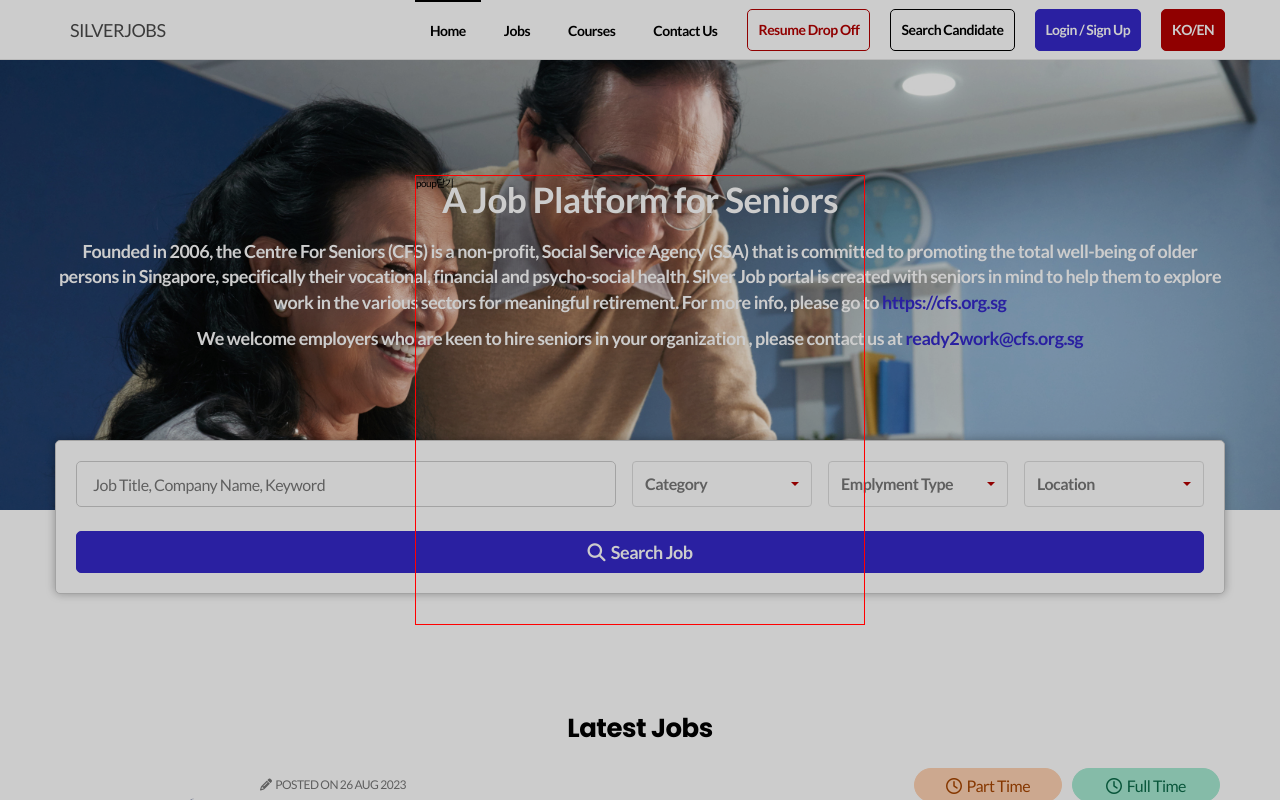
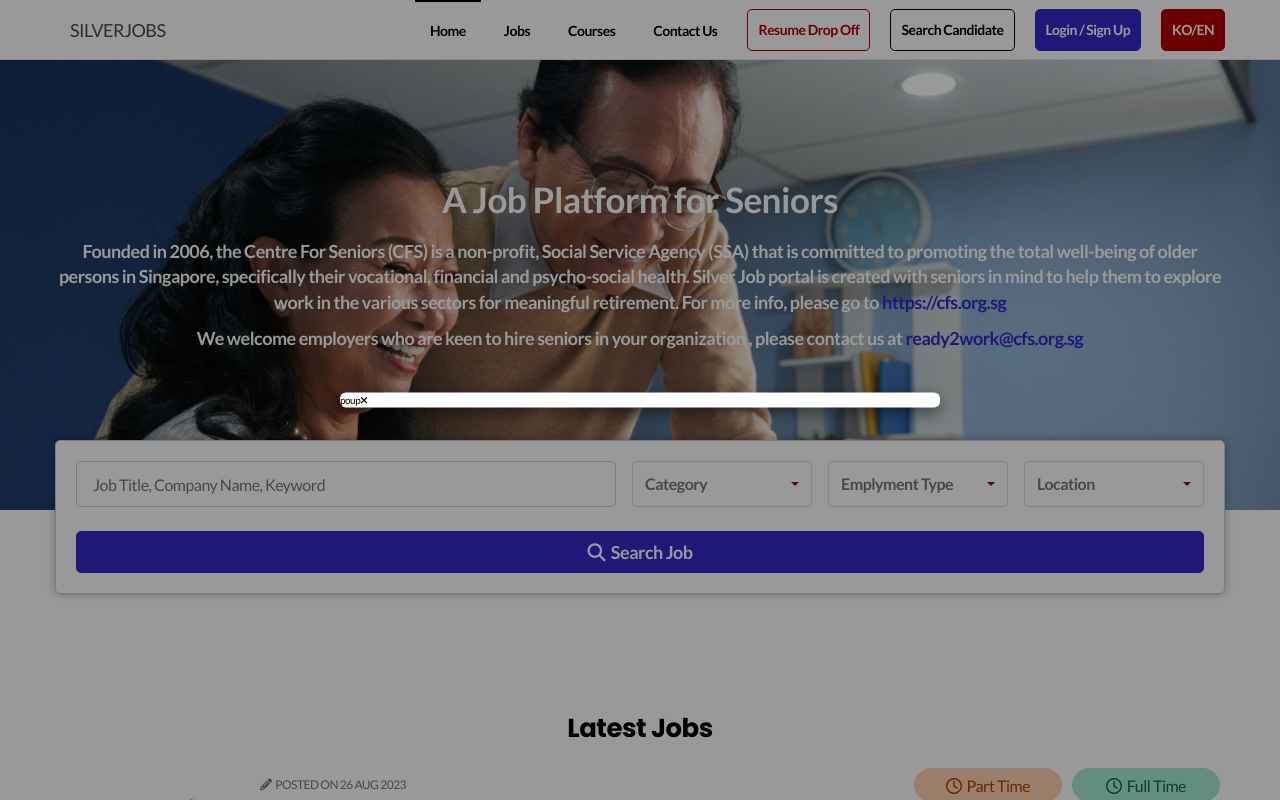
Before and after one commit to phr9000/seniorJob, a React (Create React App) app: page / in a window 1280 px wide. Both pictures are taken after a click on the button "Resume Drop Off". Shown: the top 800 px of the page. Built offline with nearby package versions, Linux system fonts and the light colour scheme.

Commit message:
resume popup

```diff
--- a/src/assets/styles/base/popup.scss
+++ b/src/assets/styles/base/popup.scss
@@ -5,7 +5,7 @@
     z-index: 800;
     width: 100%;
     height: 100%;
-    background-color: rgba(0,0,0,0.2);
+    background-color: rgba(0,0,0,0.4);
 }
 .popup-container {
     position: fixed;
@@ -13,7 +13,9 @@
     left: 50%;
     z-index: 999;
     transform: translate(-50%, -50%);
-    width: 450px;
-    height: 450px;
-    border: 1px solid red;
+    width: 600px;
+    background-color: $white;
+    transition: transform 0.3s ease-out, -webkit-transform 0.3s ease-out, -o-transform 0.3s ease-out;
+    box-shadow: 0 5px 15px rgba(0, 0, 0, 0.5);
+    border-radius: 0.6rem;
 }
--- a/src/components/Header.tsx
+++ b/src/components/Header.tsx
@@ -2,7 +2,7 @@
 import { NavLink } from "react-router-dom";
 import React, { useState } from "react";
 import Button from "src/components/button/Button";
-import PopupLayout from "src/components/popup/Popup";
+import ResumePopup from "src/components/popup/resumePopup";
 
 const Header: React.FC = () => {
   // dropdown
@@ -16,16 +16,17 @@
     setIsMenuOpen(false);
   };
 
-  // Popup 관련
-  const [isPopupOpen, setIsPopupOpen] = useState(false);
+  //시작 Resume Popup
+  const [isResumePopupOpen, setIsResumePopupOpen] = useState(false);
 
-  const openPopup = () => {
-    setIsPopupOpen(true);
+  const ResumeOpenPopup = () => {
+    setIsResumePopupOpen(true);
   };
 
   const closePopup = () => {
-    setIsPopupOpen(false);
+    setIsResumePopupOpen(false);
   };
+  //끝 Resume Popup
 
   return (
     <>
@@ -79,7 +80,7 @@
               label="Resume Drop Off"
               color="red-line"
               additionalClass="ml-6"
-              onClick={openPopup}
+              onClick={ResumeOpenPopup}
             />
             <Button label="Search Candidate" additionalClass="ml-8" />
             <Button
@@ -98,7 +99,7 @@
           </div>
         </div>
       </header>
-      <PopupLayout isPopup={isPopupOpen} closePopup={closePopup}/>
+      <ResumePopup isPopup={isResumePopupOpen} closePopup={closePopup}/>
     </>
   );
 };
--- a/src/components/popup/dim.tsx
+++ /dev/null
@@ -1,8 +0,0 @@
-/* eslint-disable */
-import React, { useEffect, useState, useRef } from "react";
-const DimLayout: React.FC = () => {
-    return (
-        <div className="dim"></div>
-    );
-};
-export default DimLayout;
--- a/src/components/popup/Popup.tsx
+++ b/src/components/popup/resumePopup.tsx
@@ -6,7 +6,7 @@
     closePopup: () => void;
 }
 
-const PopupLayout: React.FC<PopupLayoutProps> = ({isPopup, closePopup}) => {
+const ResumePopup: React.FC<PopupLayoutProps> = ({isPopup, closePopup}) => {
     const [showPopup, setShowPopup] = useState(isPopup);
 
     const dimClick = () => {
@@ -25,13 +25,15 @@
           </div>
         )}
         {showPopup && (
-          <div className="popup-container">
+          <div className="popup-container resume">
             {/* 팝업 컨테이너 내용 */}
             poup
-            <button onClick={closePopup}>닫기</button>
+            <button onClick={closePopup}>
+              <i className="fa-solid fa-xmark"></i>
+            </button>
           </div>
         )}
       </>
     );
   };
-export default PopupLayout;
+export default ResumePopup;
```
